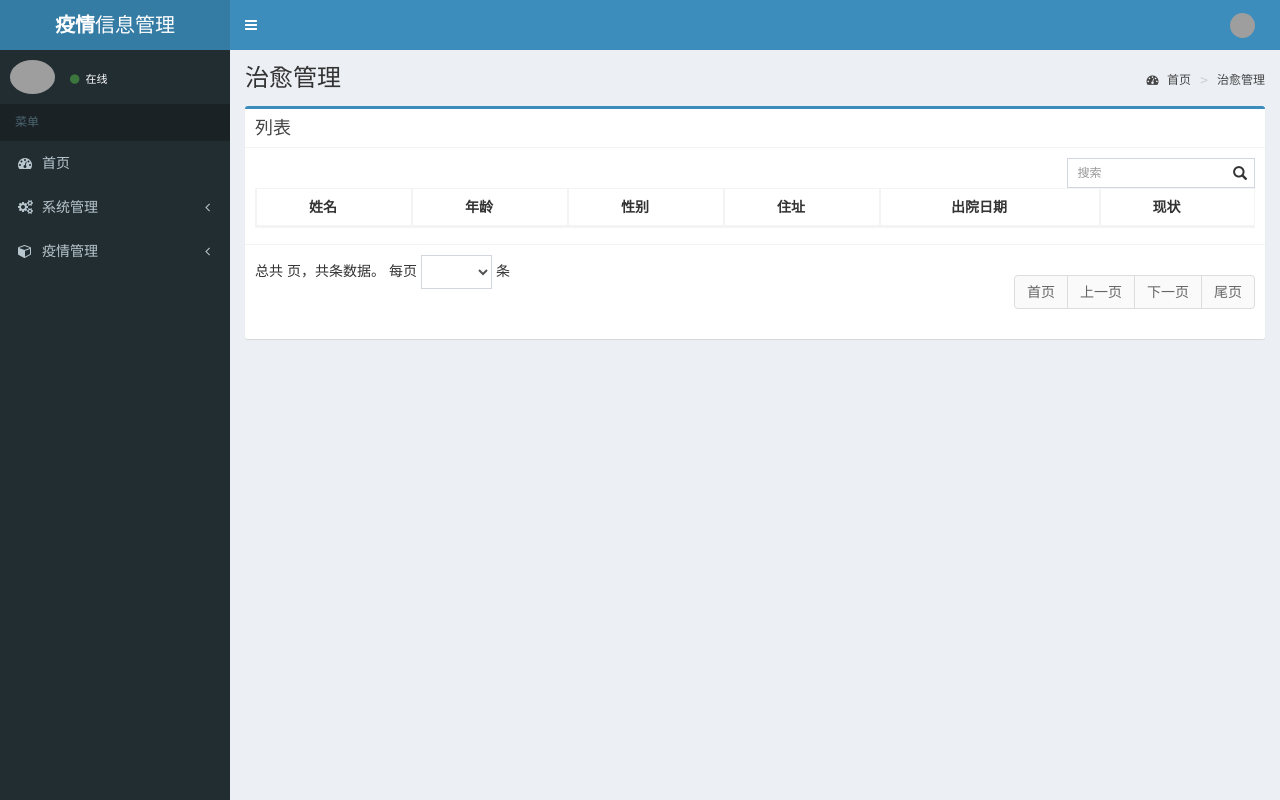
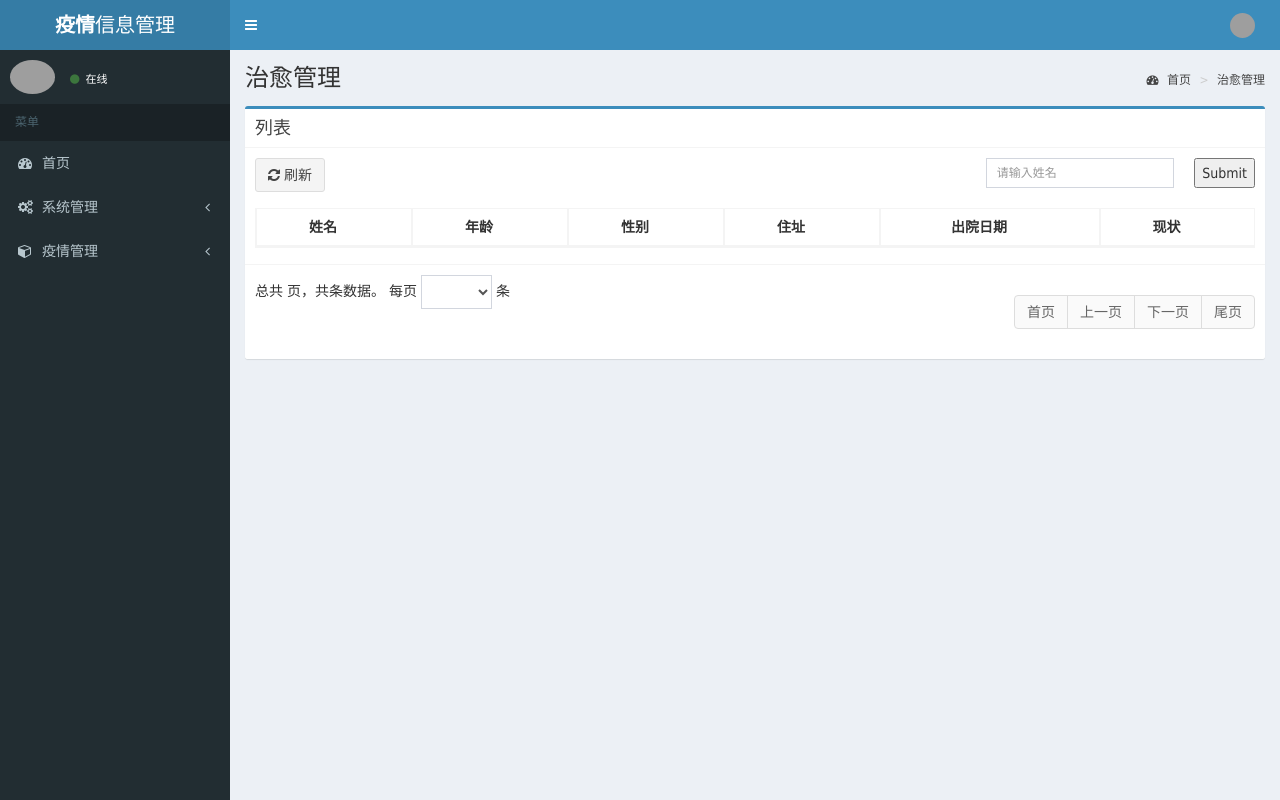
Before and after one commit to yongbonbon/Coronavirus, a Spring app: page /list in a window 1280 px wide. Run offline with Thymeleaf, Linux system fonts and the light colour scheme; the template is opened without the code that fills it: most values are stand-ins (such as "Sample title", 1, 10 or a date in 2020); data that the repository does not hold is empty; database files in the repository are not loaded; some libraries are stand-ins or nearby versions; grey boxes are pictures that could not be loaded.

Commit message:
痊愈者查询，用户登录

```diff
--- a/src/main/java/com/sanley/coronavirus/service/iml/CureServiceImp.java
+++ b/src/main/java/com/sanley/coronavirus/service/iml/CureServiceImp.java
@@ -57,5 +57,10 @@
         return dao.beforeDay(date);
     }
 
+    @Override
+    public List<Cure> findByName(String name) {
+        return dao.findByName(name);
+    }
+
 
 }
--- a/src/main/resources/templates/commons/bar.html
+++ b/src/main/resources/templates/commons/bar.html
@@ -3,7 +3,7 @@
 <!--顶部栏-->
 <header class="main-header" id="headerbar">
     <!-- Logo -->
-    <a href="all-admin-index.html" class="logo"> <!-- mini logo for sidebar mini 50x50 pixels -->
+    <a href="/indexpage" class="logo"> <!-- mini logo for sidebar mini 50x50 pixels -->
         <span class="logo-mini"><b>数据</b></span> <!-- logo for regular state and mobile devices -->
         <span class="logo-lg"><b>疫情</b>信息管理</span>
     </a>
--- a/src/main/resources/templates/list.html
+++ b/src/main/resources/templates/list.html
@@ -108,13 +108,26 @@
 
                     <!-- 数据表格 -->
                     <div class="table-box">
-
-
-                        <div class="box-tools pull-right">
+                        <!--工具栏-->
+                        <div class="pull-left">
+                            <div class="form-group form-inline">
+                                <div class="btn-group">
+                                    <button type="button" class="btn btn-default" onclick="location.href='/cure/list'" title="刷新">
+                                        <i class="fa fa-refresh"></i> 刷新
+                                    </button>
+                                </div>
+                            </div>
+                        </div>
+                        <div class="box-tools pull-right" style="margin-bottom: 20px">
                             <div class="has-feedback">
-                                <input type="text" class="form-control input-sm"
-                                       placeholder="搜索"> <span
-                                    class="glyphicon glyphicon-search form-control-feedback"></span>
+                                <form th:action="@{/cure/listByCureName}" method="get">
+                                    <div style="display: flex;justify-content: center">
+                                        <input type="text" name="name" class="form-control input-sm"
+                                               style="margin-right: 20px"
+                                               placeholder="请输入姓名">
+                                        <input type="submit" >
+                                    </div>
+                                </form>
                             </div>
                         </div>
                         <!--工具栏/-->
@@ -129,7 +142,6 @@
                                 <th class="text-center">性别</th>
                                 <th class="text-center">住址</th>
                                 <th class="text-center">出院日期</th>
-                               <!-- <th class="sorting">现状</th>-->
                                 <th class="text-center">现状</th>
                             </tr>
                             </thead>
--- a/src/main/resources/templates/login.html
+++ b/src/main/resources/templates/login.html
@@ -25,14 +25,14 @@
 <body class="hold-transition login-page">
 <div class="login-box">
     <div class="login-logo">
-        <a href="all-admin-index.html"><b>Sanley</b>疫情管理系统</a>
+        <a href="all-admin-index.html"><b>Inter</b>疫情监控平台</a>
     </div>
     <!-- /.login-logo -->
     <div class="login-box-body">
         <p class="login-box-msg">登录系统</p>
 
 
-        <form action="/login.do" method="post">
+        <form action="/login" method="post">
             <div class="form-group has-feedback">
                 <input type="text" name="username" class="form-control"
                        placeholder="用户名"> <span
@@ -44,7 +44,7 @@
                     class="glyphicon glyphicon-lock form-control-feedback"></span>
             </div>
             <div class="row">
-                <div class="col-xs-8">
+                <div class="col-xs-8" style="margin-left: 20px">
                     <div class="checkbox icheck">
                         <label><input type="checkbox" name="remember"> 记住 下次自动登录</label>
                     </div>
```
Also changed, not shown: src/main/java/com/sanley/coronavirus/controller/CureController.java (+8 -1 lines), src/main/java/com/sanley/coronavirus/dao/CureDao.java (+8 -7 lines), src/main/java/com/sanley/coronavirus/service/CureService.java (+9 -12 lines).
